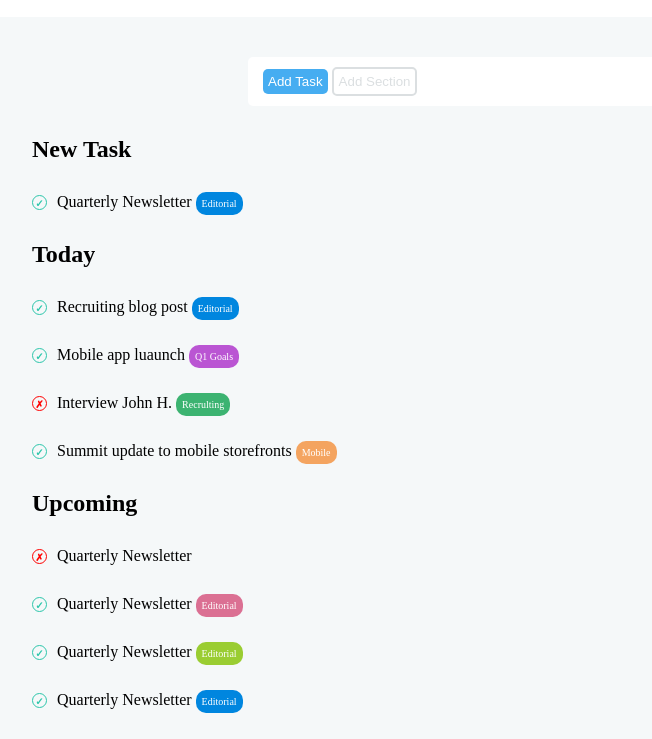
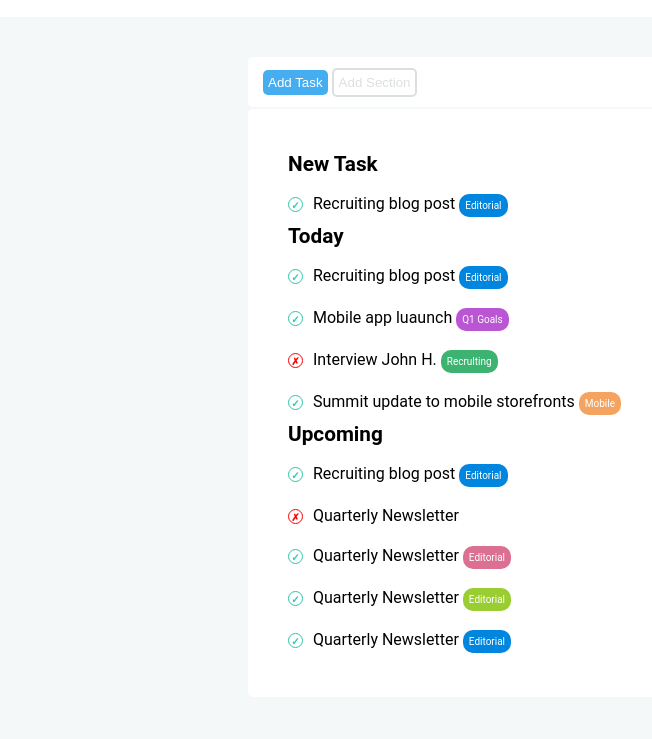
Before and after one commit to GianniMarkQuagliani/html-css-toboolist, a plain HTML site: page index.html in a window 1280 px wide. Shown: the part 103-842 px from the top of the page, without its empty margins (8-660 px from the left). After the commit the page ends 800 px from the top, so only its background shows below. Drawn offline with Linux system fonts and the light colour scheme.

Commit message:
update 0.9

```diff
--- a/assets/css/style.css
+++ b/assets/css/style.css
@@ -13,7 +13,9 @@ header{
   padding: 20px;
 }
 
-
+main {
+  line-height: 30px;
+}
 /* logo  */
 .logo {
   display: inline-block;
@@ -53,17 +55,25 @@ header{
   padding: 5px;
 }
 
+.new-task{
+  background-color: white;
+  width: 60%;
+  margin: auto;
+  margin-top: 2px;
+  padding: 40px;
+  border-radius: 5px;
+  font-family: "Roboto", sans-serif;
+  font-weight: 400;
+  font-size: 25px;
+}
 
-/* lista  */
-ul{
+.lista{
   list-style: none;
   font-size: 16px;
   margin-top: 10px;
+
 }
-
-.lista li{
-  margin: 30px 40px;
-}
+/* lista  */
 
 .special{
   width: 15px;
--- a/index.html
+++ b/index.html
@@ -22,42 +22,57 @@
 
   <main>
     <section>
-      <div id="bottoni">
+      <div id="bottoni"><!-- bottoni -->
         <button class="task"><span>Add Task</span></button>
         <button class="section"><span>Add Section</span></button>
-      </div> <!-- /pulsanti -->
+      </div> <!-- /bottoni -->
 
-        <div class="lista">
-          <ul>
-            <li><h2 class="freccia">New Task</h2></li>
-            <li><span class="special check">&check;</span>Quarterly Newsletter <span class="special1 azzurro">Editorial</span></li>
-          </ul>
+      <div class="new-task">
 
-          <ul>
-            <li><h2 class="freccia">Today</h2></li>
-            <li><span class="special check">&check;</span>Recruiting blog post <span class="special1 azzurro">Editorial</span></li>
-            <li><span class="special check">&check;</span>Mobile app luaunch <span class="special1 viola">Q1 Goals</span></li>
-            <li><span class="special check2">&cross;</span>Interview John H. <span class="special1 verde">Recrulting</span></li>
-            <li><span class="special check">&check;</span>Summit update to mobile storefronts <span class="special1 arancione">Mobile</span></li>
-          </ul>
+        <h5>New Task</h5>
+        <ul>
+          <li class="lista">
+            <span class="special check">&check;</span>Recruiting blog post <span class="special1 azzurro">Editorial</span>
+          </li>
+        </ul>
 
-          <ul>
-            <li><h2 class="freccia">Upcoming</h2></li>
-            <li><span class="special check2">&cross;</span>Quarterly Newsletter</li>
-            <li><span class="special check">&check;</span>Quarterly Newsletter <span class="special1 rosa">Editorial</span></li>
-            <li><span class="special check">&check;</span>Quarterly Newsletter <span class="special1 verde2">Editorial</span></li>
-            <li><span class="special check">&check;</span>Quarterly Newsletter <span class="special1 azzurro">Editorial</span></li>
-          </ul>
-        </div>
+          <h5>Today</h5>
+        <ul>
+          <li class="lista">
+            <span class="special check">&check;</span>Recruiting blog post <span class="special1 azzurro">Editorial</span>
+          </li>
+          <li class="lista">
+            <span class="special check">&check;</span>Mobile app luaunch <span class="special1 viola">Q1 Goals</span>
+          </li>
+          <li class="lista">
+            <span class="special check2">&cross;</span>Interview John H. <span class="special1 verde">Recrulting</span>
+          </li>
+          <li class="lista">
+            <span class="special check">&check;</span>Summit update to mobile storefronts <span class="special1 arancione">Mobile</span>
+          </li>
+        </ul>
 
-
-
-
+        <h5>Upcoming</h5>
+        <ul>
+          <li class="lista">
+            <span class="special check">&check;</span>Recruiting blog post <span class="special1 azzurro">Editorial</span>
+            <li class="lista">
+              <span class="special check2">&cross;</span>Quarterly Newsletter
+            </li>
+            <li class="lista">
+              <span class="special check">&check;</span>Quarterly Newsletter <span class="special1 rosa">Editorial</span>
+            </li>
+            <li class="lista">
+              <span class="special check">&check;</span>Quarterly Newsletter <span class="special1 verde2">Editorial</span>
+            </li>
+            <li class="lista">
+              <span class="special check">&check;</span>Quarterly Newsletter <span class="special1 azzurro">Editorial</span>
+            </li>
+          </li>
+        </ul>
       </div>
     </section>
   </main>
 
-  <footer></footer>
-
 </body>
 </html>
```
